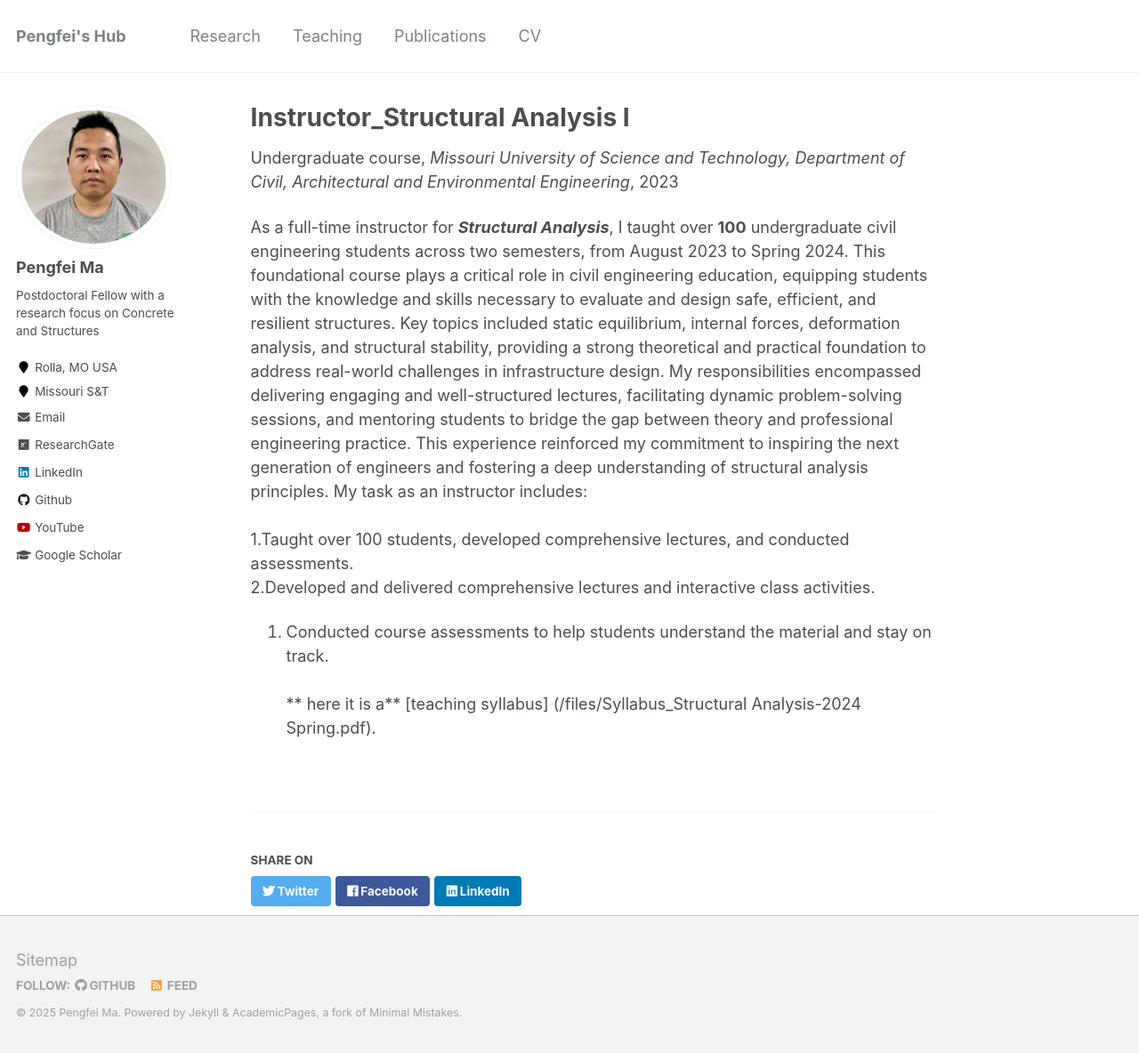
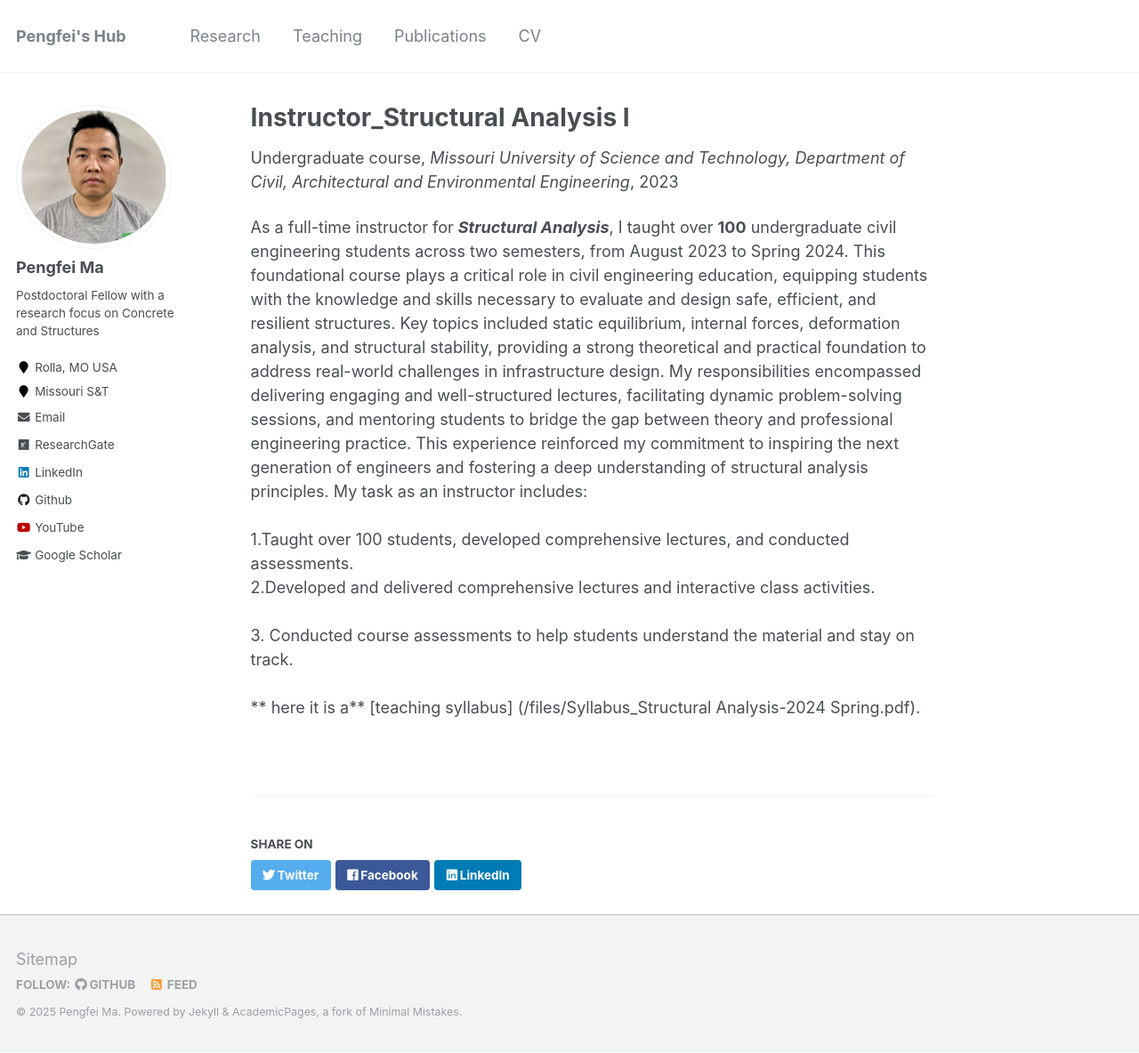
Before and after one commit to KyleMMA/KyleMMA.github.io, a Jekyll site: the page built from _teaching/2014-spring-teaching-1.md, in a window 1280 px wide and 1184 px high. Shown: the whole window at 89% size. Built offline with Jekyll 4.4.1, drawn with Linux system fonts in a browser that asks for light colours.

Commit message:
Update 2014-spring-teaching-1.md

```diff
--- a/_teaching/2014-spring-teaching-1.md
+++ b/_teaching/2014-spring-teaching-1.md
@@ -12,5 +12,5 @@ As a full-time instructor for **_Structural Analysis_**, I taught over **100** u
 Key topics included static equilibrium, internal forces, deformation analysis, and structural stability, providing a strong theoretical and practical foundation to address real-world challenges in infrastructure design. My responsibilities encompassed delivering engaging and well-structured lectures, facilitating dynamic problem-solving sessions, and mentoring students to bridge the gap between theory and professional engineering practice. This experience reinforced my commitment to inspiring the next generation of engineers and fostering a deep understanding of structural analysis principles. My task as an instructor includes:<br/>
  <br/> 1.Taught over 100 students, developed comprehensive lectures, and conducted assessments. <br/>
   2.Developed and delivered comprehensive lectures and interactive class activities. <br/>
-  3. Conducted course assessments to help students understand the material and stay on track.<br/>
+  <br/>3. Conducted course assessments to help students understand the material and stay on track.<br/>
   <br/>** here it is a** [teaching syllabus] (/files/Syllabus_Structural Analysis-2024 Spring.pdf).
```
